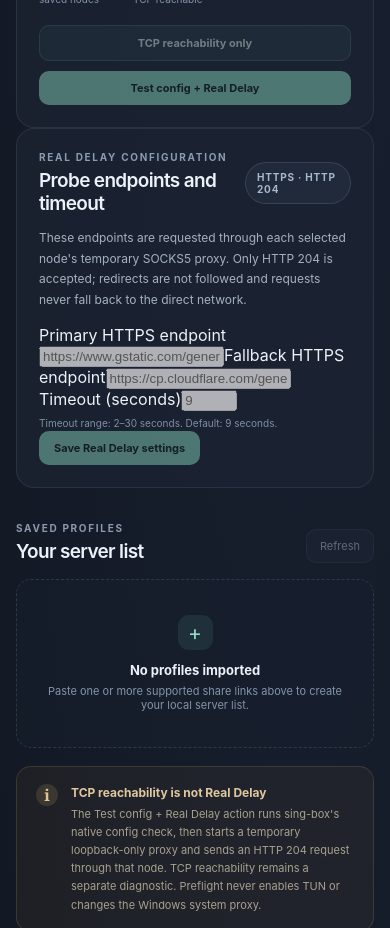
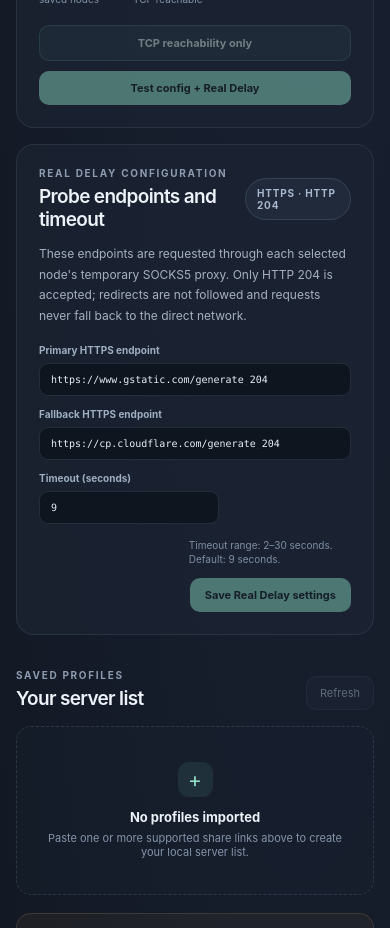
Before and after one commit to hatinati2/blacklist-inevitable, a React (Vite) app: page / in a window 390 px wide. Shown: the part 1100-2028 px from the top of the page. Built offline with nearby package versions, Linux system fonts and the light colour scheme.

Commit message:
style: add responsive Real Delay settings layout

```diff
--- a/src/ui/style.css
+++ b/src/ui/style.css
@@ -114,3 +114,18 @@ button:disabled { cursor: not-allowed; opacity: 0.45; }
 .runtime-warning { margin-top: 18px; padding: 16px 18px; border: 1px solid rgba(224, 125, 125, 0.28); border-radius: 14px; background: rgba(130, 54, 54, 0.12); }
 .runtime-warning strong { display: block; margin-bottom: 6px; color: #f0b1b1; font-size: 12px; }
 .runtime-warning p { margin: 0; color: #c6a9a9; font-size: 11px; line-height: 1.65; }
+
+
+.settings-panel { margin-top: 16px; }
+.settings-fields { display: grid; grid-template-columns: minmax(0, 1fr) minmax(0, 1fr) 150px; gap: 12px; margin-top: 18px; }
+.setting-field { display: flex; min-width: 0; flex-direction: column; gap: 7px; color: #9eafc3; font-size: 10px; font-weight: 650; }
+.setting-field input { width: 100%; min-width: 0; padding: 10px 11px; border: 1px solid rgba(142, 164, 194, 0.17); border-radius: 9px; color: #e7eef8; background: rgba(12, 17, 26, 0.72); outline: none; font-family: ui-monospace, SFMono-Regular, Consolas, monospace; font-size: 10px; }
+.setting-field input:focus { border-color: rgba(119, 211, 180, 0.55); }
+.settings-actions { display: flex; align-items: center; justify-content: space-between; gap: 12px; margin-top: 14px; }
+@media (max-width: 850px) {
+  .settings-fields { grid-template-columns: 1fr; }
+  .timeout-field { max-width: 180px; }
+}
+@media (max-width: 560px) {
+  .settings-actions { align-items: flex-end; flex-direction: column; }
+}
```
